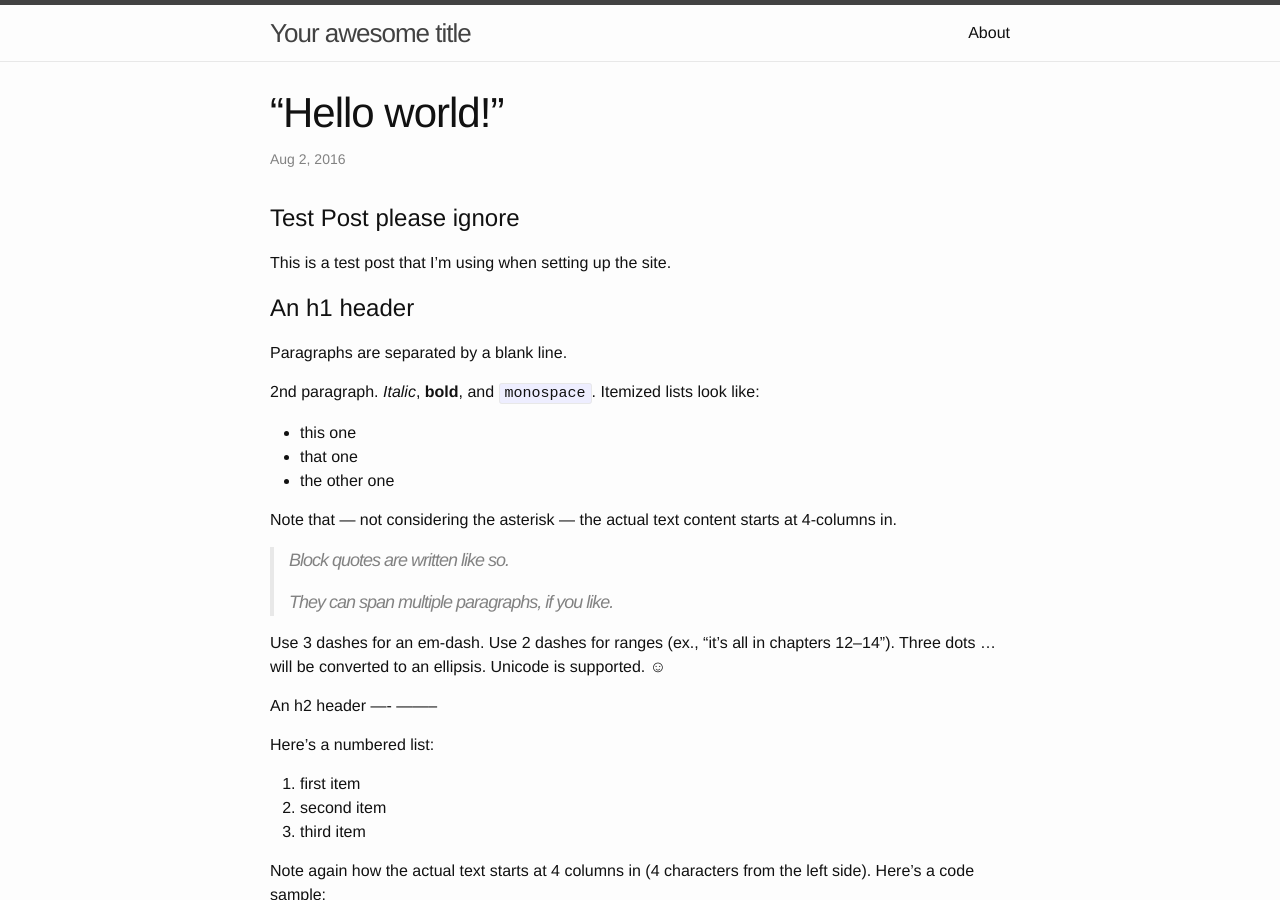
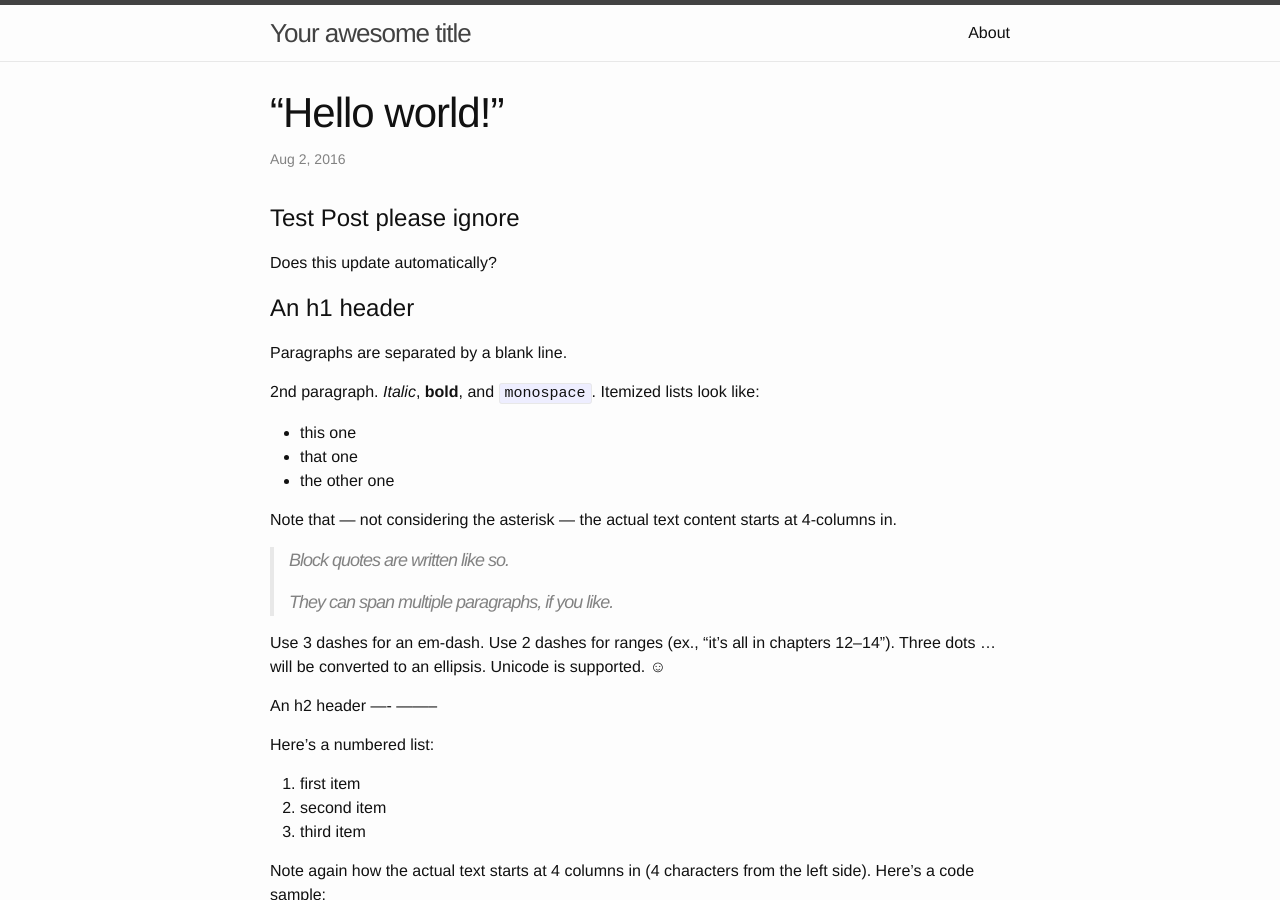
Before and after one commit to ejonasson/ejonasson.github.io, a Jekyll site: the page built from _posts/2016-08-02-welcome-to-jekyll.markdown, in a window 1280 px wide and 900 px high. Built offline with Jekyll 4.4.1, drawn with Linux system fonts in a browser that asks for light colours.

Commit message:
Test post update

```diff
--- a/_posts/2016-08-02-welcome-to-jekyll.markdown
+++ b/_posts/2016-08-02-welcome-to-jekyll.markdown
@@ -7,7 +7,7 @@ categories: general meta
 
 # Test Post please ignore
 
-This is a test post that I’m using when setting up the site.
+Does this update automatically?
 
 An h1 header
 ============
```
